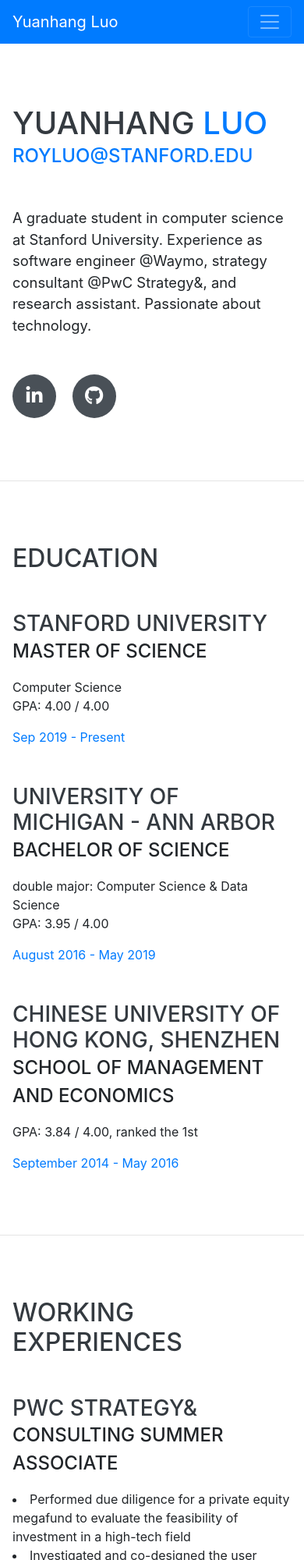
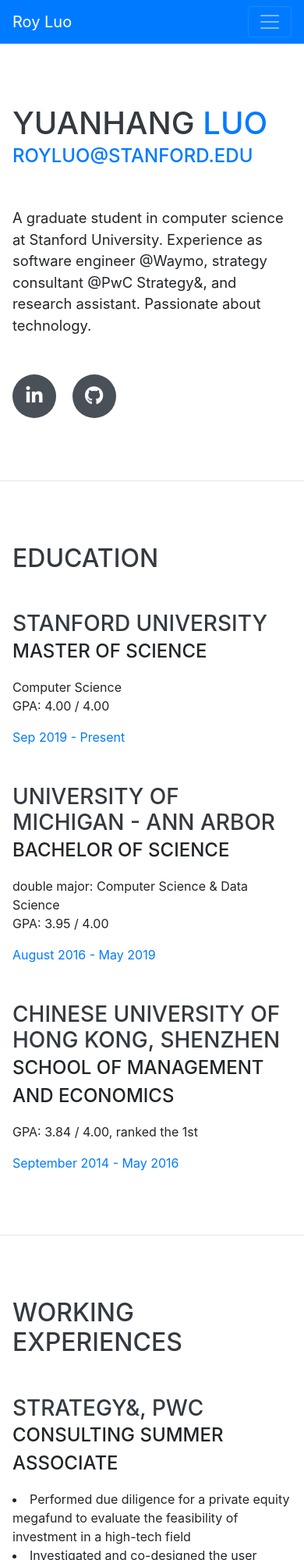
Before and after one commit to sparkroy/sparkroy.github.io, a website with bundled scripts: page index.html in a window 390 px wide. Shown: the top 2000 px of the page at 78% size. Built offline with nearby package versions, Linux system fonts and the light colour scheme; a web font is replaced by a local one.

Commit message:
Update index.html

```diff
--- a/index.html
+++ b/index.html
@@ -27,7 +27,7 @@
 
   <nav class="navbar navbar-expand-lg navbar-dark bg-primary fixed-top" id="sideNav">
     <a class="navbar-brand js-scroll-trigger" href="#page-top">
-      <span class="d-block d-lg-none">Yuanhang Luo</span>
+      <span class="d-block d-lg-none">Roy Luo</span>
       <!--<span class="d-none d-lg-block">
         <img class="img-fluid img-profile rounded-circle mx-auto mb-2" src="img/profile.jpg" alt="">
       </span>-->
@@ -149,7 +149,7 @@
 
 	<div class="resume-item d-flex flex-column flex-md-row justify-content-between mb-5">
           <div class="resume-content">
-            <h3 class="mb-0">PwC Strategy&</h3>
+            <h3 class="mb-0">Strategy&, PwC</h3>
             <div class="subheading mb-3">Consulting Summer Associate</div>
             <li>Performed due diligence for a private equity megafund to evaluate the feasibility of investment in a high-tech field</li>
 	    <li>Investigated and co-designed the user operation strategy for a company to facilitate growth of users, and composed slides</li>
```
